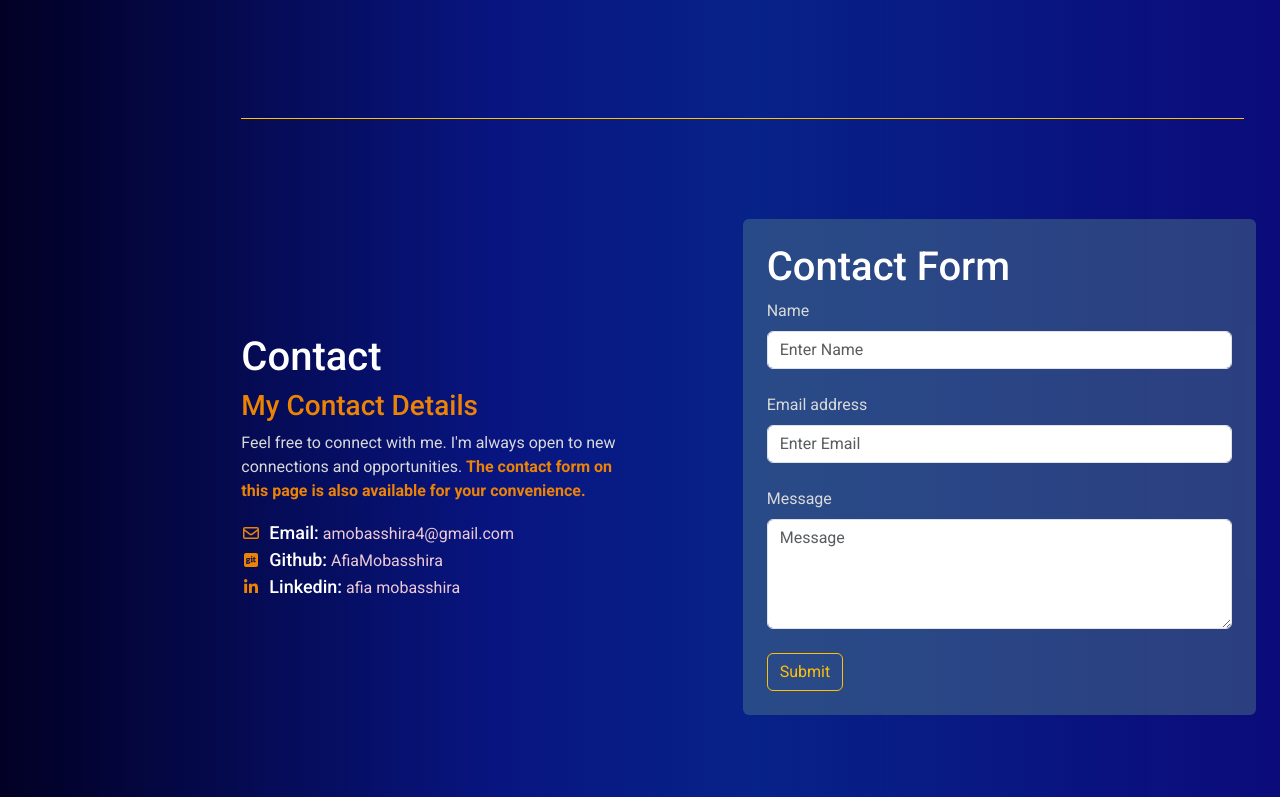
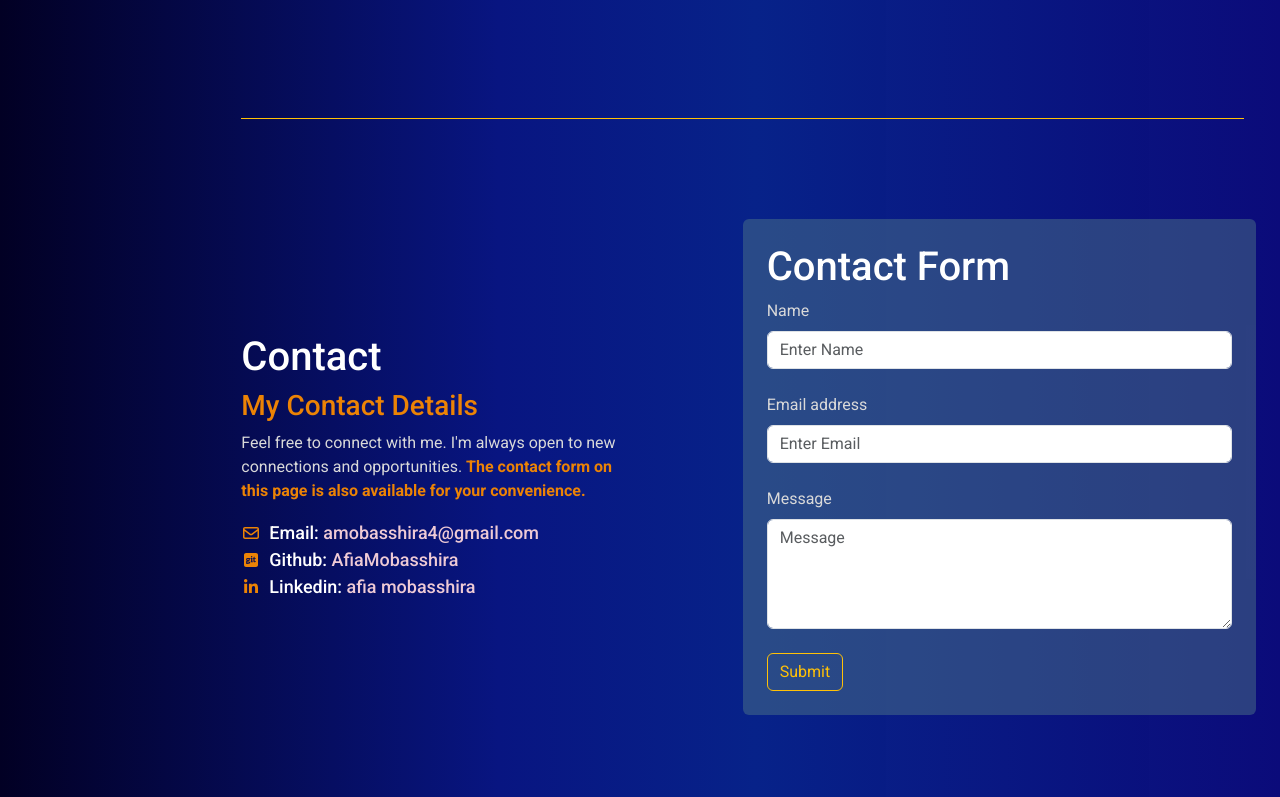
Before and after one commit to AfiaMobasshira/Portfolio, a plain HTML site: page index.html in a window 1280 px wide. Shown: the part 3780-4577 px from the top of the page. Drawn offline with nearby package versions, Linux system fonts and the light colour scheme.

Commit message:
adding links

```diff
--- a/css/style.css
+++ b/css/style.css
@@ -126,18 +126,18 @@ body{
 
 /*================ navbar menu dropdown ================*/
 .menu-dropdown{
-    background-color: #111;
+    background-color: #111111ed;
     width: 40%;
     z-index: 999;
-    top: 22%;
+    top: 25%;
     right: 0;
 }
 .hidden{
     display: none;
 }
-@media(max-width: 400px){
+@media(max-width: 800px){
     .menu-dropdown{
-        top: 18%;
+        top: 20%;
     }
 }
 
@@ -413,6 +413,13 @@ body{
 .contact .contact-details{
     width: 80%;
 }
+.contact .contact-details .contact-option a{
+    text-decoration: none;
+}
+.contact .contact-details .contact-option a:hover{
+    text-decoration: underline;
+    transition: all ease 0.3s;
+}
 .contact .contact-form{
     background-color: #5076877b;
 }
--- a/index.html
+++ b/index.html
@@ -28,7 +28,7 @@
                                     <path stroke="currentColor" stroke-linecap="round" stroke-width="2" d="M5 7h14M5 12h14M5 17h14"/>
                                 </svg>
                             </div>
-                            <ul id="dropdown" class="position-absolute menu-dropdown text-center p-4 hidden">
+                            <ul id="dropdown" class="position-fixed menu-dropdown text-center p-4 hidden">
                                 <li class="home text-color"><a href="#home">Home</a></li>
                                 <li><a href="#about">About</a></li>
                                 <li><a href="#portfolio">Project</a></li>
@@ -98,7 +98,7 @@
                             </p>
                             <div class="pt-2">
                                 <a href=""><button type="button" class="btn btn-outline-warning">Download CV</button></a>
-                                <a href="" class="ps-2"><button type="button" class="btn btn-outline-warning">Contact Me</button></a>
+                                <a href="#contact" class="ps-2"><button type="button" class="btn btn-outline-warning">Contact Me</button></a>
                             </div>
                         </div>
                         <div class="col-md-6 mx-auto">
@@ -210,11 +210,11 @@
                                     </p>
                                     <p>(There is home page and Sign In with facebook page available which is inside Sign In option).</p>
                                     <div class="text-center">
-                                        <a href="javascript;:" class="social-link-design"><svg class="w-6 h-6 text-white me-3" aria-hidden="true" xmlns="http://www.w3.org/2000/svg" width="32" height="32" fill="currentColor" viewBox="0 0 24 24">
+                                        <a href="https://github.com/AfiaMobasshira/Boro-Bazar" class="social-link-design"><svg class="w-6 h-6 text-white me-3" aria-hidden="true" xmlns="http://www.w3.org/2000/svg" width="32" height="32" fill="currentColor" viewBox="0 0 24 24">
                                             <path fill-rule="evenodd" d="M12.006 2a9.847 9.847 0 0 0-6.484 2.44 10.32 10.32 0 0 0-3.393 6.17 10.48 10.48 0 0 0 1.317 6.955 10.045 10.045 0 0 0 5.4 4.418c.504.095.683-.223.683-.494 0-.245-.01-1.052-.014-1.908-2.78.62-3.366-1.21-3.366-1.21a2.711 2.711 0 0 0-1.11-1.5c-.907-.637.07-.621.07-.621.317.044.62.163.885.346.266.183.487.426.647.71.135.253.318.476.538.655a2.079 2.079 0 0 0 2.37.196c.045-.52.27-1.006.635-1.37-2.219-.259-4.554-1.138-4.554-5.07a4.022 4.022 0 0 1 1.031-2.75 3.77 3.77 0 0 1 .096-2.713s.839-.275 2.749 1.05a9.26 9.26 0 0 1 5.004 0c1.906-1.325 2.74-1.05 2.74-1.05.37.858.406 1.828.101 2.713a4.017 4.017 0 0 1 1.029 2.75c0 3.939-2.339 4.805-4.564 5.058a2.471 2.471 0 0 1 .679 1.897c0 1.372-.012 2.477-.012 2.814 0 .272.18.592.687.492a10.05 10.05 0 0 0 5.388-4.421 10.473 10.473 0 0 0 1.313-6.948 10.32 10.32 0 0 0-3.39-6.165A9.847 9.847 0 0 0 12.007 2Z" clip-rule="evenodd"/>
                                           </svg>
                                         </a>
-                                        <a href="javascript;:" class="social-link-link-design"><svg class="w-6 h-6 text-white" aria-hidden="true" xmlns="http://www.w3.org/2000/svg" width="32" height="32" fill="none" viewBox="0 0 24 24">
+                                        <a href="https://afiamobasshira.github.io/Boro-Bazar/home" class="social-link-link-design"><svg class="w-6 h-6 text-white" aria-hidden="true" xmlns="http://www.w3.org/2000/svg" width="32" height="32" fill="none" viewBox="0 0 24 24">
                                             <path stroke="currentColor" stroke-linecap="round" stroke-linejoin="round" stroke-width="2" d="M13.213 9.787a3.391 3.391 0 0 0-4.795 0l-3.425 3.426a3.39 3.39 0 0 0 4.795 4.794l.321-.304m-.321-4.49a3.39 3.39 0 0 0 4.795 0l3.424-3.426a3.39 3.39 0 0 0-4.794-4.795l-1.028.961"/>
                                           </svg>
                                         </a>
@@ -249,11 +249,11 @@
                                     <h4 class="text-white">IK Log</h4>
                                     <p>A IK Teck Solution webpages which designed with html, css, Bootstrap. Here user can see about them, their service and also can contact them.</p>
                                     <div class="text-center">
-                                        <a href="javascript;:" class="social-link-design"><svg class="w-6 h-6 text-white me-3" aria-hidden="true" xmlns="http://www.w3.org/2000/svg" width="32" height="32" fill="currentColor" viewBox="0 0 24 24">
+                                        <a href="https://github.com/AfiaMobasshira/IK-Log" class="social-link-design"><svg class="w-6 h-6 text-white me-3" aria-hidden="true" xmlns="http://www.w3.org/2000/svg" width="32" height="32" fill="currentColor" viewBox="0 0 24 24">
                                             <path fill-rule="evenodd" d="M12.006 2a9.847 9.847 0 0 0-6.484 2.44 10.32 10.32 0 0 0-3.393 6.17 10.48 10.48 0 0 0 1.317 6.955 10.045 10.045 0 0 0 5.4 4.418c.504.095.683-.223.683-.494 0-.245-.01-1.052-.014-1.908-2.78.62-3.366-1.21-3.366-1.21a2.711 2.711 0 0 0-1.11-1.5c-.907-.637.07-.621.07-.621.317.044.62.163.885.346.266.183.487.426.647.71.135.253.318.476.538.655a2.079 2.079 0 0 0 2.37.196c.045-.52.27-1.006.635-1.37-2.219-.259-4.554-1.138-4.554-5.07a4.022 4.022 0 0 1 1.031-2.75 3.77 3.77 0 0 1 .096-2.713s.839-.275 2.749 1.05a9.26 9.26 0 0 1 5.004 0c1.906-1.325 2.74-1.05 2.74-1.05.37.858.406 1.828.101 2.713a4.017 4.017 0 0 1 1.029 2.75c0 3.939-2.339 4.805-4.564 5.058a2.471 2.471 0 0 1 .679 1.897c0 1.372-.012 2.477-.012 2.814 0 .272.18.592.687.492a10.05 10.05 0 0 0 5.388-4.421 10.473 10.473 0 0 0 1.313-6.948 10.32 10.32 0 0 0-3.39-6.165A9.847 9.847 0 0 0 12.007 2Z" clip-rule="evenodd"/>
                                           </svg>
                                         </a>
-                                        <a href="javascript;:" class="social-link-link-design">
+                                        <a href="https://afiamobasshira.github.io/IK-Log/home.html" class="social-link-link-design">
                                             <svg class="w-6 h-6 text-white" aria-hidden="true" xmlns="http://www.w3.org/2000/svg" width="32" height="32" fill="none" viewBox="0 0 24 24">
                                             <path stroke="currentColor" stroke-linecap="round" stroke-linejoin="round" stroke-width="2" d="M13.213 9.787a3.391 3.391 0 0 0-4.795 0l-3.425 3.426a3.39 3.39 0 0 0 4.795 4.794l.321-.304m-.321-4.49a3.39 3.39 0 0 0 4.795 0l3.424-3.426a3.39 3.39 0 0 0-4.794-4.795l-1.028.961"/>
                                           </svg>
@@ -269,11 +269,11 @@
                                     <h4 class="text-white">IK Coin</h4>
                                     <p>This page is about IK Coin. About their Finance, Roadmap, Client Review etc. Page designed with html, css, tailwind css and js.</p>
                                     <div class="text-center">
-                                        <a href="javascript;:" class="social-link-design"><svg class="w-6 h-6 text-white me-3" aria-hidden="true" xmlns="http://www.w3.org/2000/svg" width="32" height="32" fill="currentColor" viewBox="0 0 24 24">
+                                        <a href="https://github.com/AfiaMobasshira/IK-Coin" class="social-link-design"><svg class="w-6 h-6 text-white me-3" aria-hidden="true" xmlns="http://www.w3.org/2000/svg" width="32" height="32" fill="currentColor" viewBox="0 0 24 24">
                                             <path fill-rule="evenodd" d="M12.006 2a9.847 9.847 0 0 0-6.484 2.44 10.32 10.32 0 0 0-3.393 6.17 10.48 10.48 0 0 0 1.317 6.955 10.045 10.045 0 0 0 5.4 4.418c.504.095.683-.223.683-.494 0-.245-.01-1.052-.014-1.908-2.78.62-3.366-1.21-3.366-1.21a2.711 2.711 0 0 0-1.11-1.5c-.907-.637.07-.621.07-.621.317.044.62.163.885.346.266.183.487.426.647.71.135.253.318.476.538.655a2.079 2.079 0 0 0 2.37.196c.045-.52.27-1.006.635-1.37-2.219-.259-4.554-1.138-4.554-5.07a4.022 4.022 0 0 1 1.031-2.75 3.77 3.77 0 0 1 .096-2.713s.839-.275 2.749 1.05a9.26 9.26 0 0 1 5.004 0c1.906-1.325 2.74-1.05 2.74-1.05.37.858.406 1.828.101 2.713a4.017 4.017 0 0 1 1.029 2.75c0 3.939-2.339 4.805-4.564 5.058a2.471 2.471 0 0 1 .679 1.897c0 1.372-.012 2.477-.012 2.814 0 .272.18.592.687.492a10.05 10.05 0 0 0 5.388-4.421 10.473 10.473 0 0 0 1.313-6.948 10.32 10.32 0 0 0-3.39-6.165A9.847 9.847 0 0 0 12.007 2Z" clip-rule="evenodd"/>
                                           </svg>
                                         </a>
-                                        <a href="javascript;:" class="social-link-link-design">
+                                        <a href="https://afiamobasshira.github.io/IK-Coin/Coin/home" class="social-link-link-design">
                                             <svg class="w-6 h-6 text-white" aria-hidden="true" xmlns="http://www.w3.org/2000/svg" width="32" height="32" fill="none" viewBox="0 0 24 24">
                                             <path stroke="currentColor" stroke-linecap="round" stroke-linejoin="round" stroke-width="2" d="M13.213 9.787a3.391 3.391 0 0 0-4.795 0l-3.425 3.426a3.39 3.39 0 0 0 4.795 4.794l.321-.304m-.321-4.49a3.39 3.39 0 0 0 4.795 0l3.424-3.426a3.39 3.39 0 0 0-4.794-4.795l-1.028.961"/>
                                           </svg>
@@ -329,7 +329,7 @@
                                     <span class="d-flex gap-2">
                                         <svg class="w-6 h-6 primary-color" aria-hidden="true" xmlns="http://www.w3.org/2000/svg" width="24" height="24" fill="none" viewBox="0 0 24 24">
                                             <path stroke="currentColor" stroke-linecap="round" stroke-linejoin="round" stroke-width="2" d="M16.153 19 21 12l-4.847-7H3l4.848 7L3 19h13.153Z"/>
-                                          </svg>
+                                        </svg>
                                         <h5 class="text-white">Boro Bazar e-commerce website (10 May, 2022)</h5>
                                     </span>
                                     <p>Technologies : HTML, CSS, Tailwind CSS, JS.</p>
@@ -337,13 +337,13 @@
                                         <br>(There is home page and Sign In with facebook page available which is inside Sign In option).
                                     </p>
                                     <div class="pt-2 d-flex gap-3">
-                                        <a href="javascript;:" class="text-decoration-none git-link-btn git-link rounded-1">
+                                        <a href="https://github.com/AfiaMobasshira/Boro-Bazar" class="text-decoration-none git-link-btn git-link rounded-1">
                                             <span class="primary-font-size pe-1">Code</span>
                                             <svg class="w-6 h-6" aria-hidden="true" xmlns="http://www.w3.org/2000/svg" width="22" height="22" fill="currentColor" viewBox="0 0 24 24">
                                                 <path fill-rule="evenodd" d="M12.006 2a9.847 9.847 0 0 0-6.484 2.44 10.32 10.32 0 0 0-3.393 6.17 10.48 10.48 0 0 0 1.317 6.955 10.045 10.045 0 0 0 5.4 4.418c.504.095.683-.223.683-.494 0-.245-.01-1.052-.014-1.908-2.78.62-3.366-1.21-3.366-1.21a2.711 2.711 0 0 0-1.11-1.5c-.907-.637.07-.621.07-.621.317.044.62.163.885.346.266.183.487.426.647.71.135.253.318.476.538.655a2.079 2.079 0 0 0 2.37.196c.045-.52.27-1.006.635-1.37-2.219-.259-4.554-1.138-4.554-5.07a4.022 4.022 0 0 1 1.031-2.75 3.77 3.77 0 0 1 .096-2.713s.839-.275 2.749 1.05a9.26 9.26 0 0 1 5.004 0c1.906-1.325 2.74-1.05 2.74-1.05.37.858.406 1.828.101 2.713a4.017 4.017 0 0 1 1.029 2.75c0 3.939-2.339 4.805-4.564 5.058a2.471 2.471 0 0 1 .679 1.897c0 1.372-.012 2.477-.012 2.814 0 .272.18.592.687.492a10.05 10.05 0 0 0 5.388-4.421 10.473 10.473 0 0 0 1.313-6.948 10.32 10.32 0 0 0-3.39-6.165A9.847 9.847 0 0 0 12.007 2Z" clip-rule="evenodd"/>
                                             </svg>
                                         </a>
-                                        <a href="javascript;:" class="text-decoration-none git-link-btn git-link rounded-1">
+                                        <a href="https://afiamobasshira.github.io/Boro-Bazar/home" class="text-decoration-none git-link-btn git-link rounded-1">
                                             <span class="primary-font-size pe-1">Live link</span>
                                             <svg class="w-6 h-6" aria-hidden="true" xmlns="http://www.w3.org/2000/svg" width="24" height="24" fill="none" viewBox="0 0 24 24">
                                                 <path stroke="currentColor" stroke-linecap="round" stroke-linejoin="round" stroke-width="2" d="M13.213 9.787a3.391 3.391 0 0 0-4.795 0l-3.425 3.426a3.39 3.39 0 0 0 4.795 4.794l.321-.304m-.321-4.49a3.39 3.39 0 0 0 4.795 0l3.424-3.426a3.39 3.39 0 0 0-4.794-4.795l-1.028.961"/>
@@ -362,13 +362,13 @@
                                     <p>This page design is about IK Coin. About their Finance, Roadmap, Client Review etc.
                                     </p>
                                     <div class="pt-2 d-flex gap-3">
-                                        <a href="javascript;:" class="text-decoration-none git-link-btn git-link rounded-1">
+                                        <a href="https://github.com/AfiaMobasshira/IK-Coin" class="text-decoration-none git-link-btn git-link rounded-1">
                                             <span class="primary-font-size pe-1">Code</span>
                                             <svg class="w-6 h-6" aria-hidden="true" xmlns="http://www.w3.org/2000/svg" width="22" height="22" fill="currentColor" viewBox="0 0 24 24">
                                                 <path fill-rule="evenodd" d="M12.006 2a9.847 9.847 0 0 0-6.484 2.44 10.32 10.32 0 0 0-3.393 6.17 10.48 10.48 0 0 0 1.317 6.955 10.045 10.045 0 0 0 5.4 4.418c.504.095.683-.223.683-.494 0-.245-.01-1.052-.014-1.908-2.78.62-3.366-1.21-3.366-1.21a2.711 2.711 0 0 0-1.11-1.5c-.907-.637.07-.621.07-.621.317.044.62.163.885.346.266.183.487.426.647.71.135.253.318.476.538.655a2.079 2.079 0 0 0 2.37.196c.045-.52.27-1.006.635-1.37-2.219-.259-4.554-1.138-4.554-5.07a4.022 4.022 0 0 1 1.031-2.75 3.77 3.77 0 0 1 .096-2.713s.839-.275 2.749 1.05a9.26 9.26 0 0 1 5.004 0c1.906-1.325 2.74-1.05 2.74-1.05.37.858.406 1.828.101 2.713a4.017 4.017 0 0 1 1.029 2.75c0 3.939-2.339 4.805-4.564 5.058a2.471 2.471 0 0 1 .679 1.897c0 1.372-.012 2.477-.012 2.814 0 .272.18.592.687.492a10.05 10.05 0 0 0 5.388-4.421 10.473 10.473 0 0 0 1.313-6.948 10.32 10.32 0 0 0-3.39-6.165A9.847 9.847 0 0 0 12.007 2Z" clip-rule="evenodd"/>
                                             </svg>
                                         </a>
-                                        <a href="javascript;:" class="text-decoration-none git-link-btn git-link rounded-1">
+                                        <a href="https://afiamobasshira.github.io/IK-Coin/Coin/home" class="text-decoration-none git-link-btn git-link rounded-1">
                                             <span class="primary-font-size pe-1">Live link</span>
                                             <svg class="w-6 h-6" aria-hidden="true" xmlns="http://www.w3.org/2000/svg" width="24" height="24" fill="none" viewBox="0 0 24 24">
                                                 <path stroke="currentColor" stroke-linecap="round" stroke-linejoin="round" stroke-width="2" d="M13.213 9.787a3.391 3.391 0 0 0-4.795 0l-3.425 3.426a3.39 3.39 0 0 0 4.795 4.794l.321-.304m-.321-4.49a3.39 3.39 0 0 0 4.795 0l3.424-3.426a3.39 3.39 0 0 0-4.794-4.795l-1.028.961"/>
@@ -412,13 +412,13 @@
                                     <p>A IK Teck Solution webpages. Here user can see about them, their service and also can contact them.
                                     </p>
                                     <div class="pt-2 d-flex gap-3">
-                                        <a href="javascript;:" class="text-decoration-none git-link-btn git-link rounded-1">
+                                        <a href="https://github.com/AfiaMobasshira/IK-Log" class="text-decoration-none git-link-btn git-link rounded-1">
                                             <span class="primary-font-size pe-1">Code</span>
                                             <svg class="w-6 h-6" aria-hidden="true" xmlns="http://www.w3.org/2000/svg" width="22" height="22" fill="currentColor" viewBox="0 0 24 24">
                                                 <path fill-rule="evenodd" d="M12.006 2a9.847 9.847 0 0 0-6.484 2.44 10.32 10.32 0 0 0-3.393 6.17 10.48 10.48 0 0 0 1.317 6.955 10.045 10.045 0 0 0 5.4 4.418c.504.095.683-.223.683-.494 0-.245-.01-1.052-.014-1.908-2.78.62-3.366-1.21-3.366-1.21a2.711 2.711 0 0 0-1.11-1.5c-.907-.637.07-.621.07-.621.317.044.62.163.885.346.266.183.487.426.647.71.135.253.318.476.538.655a2.079 2.079 0 0 0 2.37.196c.045-.52.27-1.006.635-1.37-2.219-.259-4.554-1.138-4.554-5.07a4.022 4.022 0 0 1 1.031-2.75 3.77 3.77 0 0 1 .096-2.713s.839-.275 2.749 1.05a9.26 9.26 0 0 1 5.004 0c1.906-1.325 2.74-1.05 2.74-1.05.37.858.406 1.828.101 2.713a4.017 4.017 0 0 1 1.029 2.75c0 3.939-2.339 4.805-4.564 5.058a2.471 2.471 0 0 1 .679 1.897c0 1.372-.012 2.477-.012 2.814 0 .272.18.592.687.492a10.05 10.05 0 0 0 5.388-4.421 10.473 10.473 0 0 0 1.313-6.948 10.32 10.32 0 0 0-3.39-6.165A9.847 9.847 0 0 0 12.007 2Z" clip-rule="evenodd"/>
                                             </svg>
                                         </a>
-                                        <a href="javascript;:" class="text-decoration-none git-link-btn git-link rounded-1">
+                                        <a href="https://afiamobasshira.github.io/IK-Log/home.html" class="text-decoration-none git-link-btn git-link rounded-1">
                                             <span class="primary-font-size pe-1">Live link</span>
                                             <svg class="w-6 h-6" aria-hidden="true" xmlns="http://www.w3.org/2000/svg" width="24" height="24" fill="none" viewBox="0 0 24 24">
                                                 <path stroke="currentColor" stroke-linecap="round" stroke-linejoin="round" stroke-width="2" d="M13.213 9.787a3.391 3.391 0 0 0-4.795 0l-3.425 3.426a3.39 3.39 0 0 0 4.795 4.794l.321-.304m-.321-4.49a3.39 3.39 0 0 0 4.795 0l3.424-3.426a3.39 3.39 0 0 0-4.794-4.795l-1.028.961"/>
@@ -453,18 +453,19 @@
                                     <h2 class="text-white">Contact</h2>
                                     <h4 class="primary-color">My Contact Details</h4>
                                     <p>Feel free to connect with me. I'm always open to new connections and opportunities. <span class="primary-color font-600">The contact form on this page is also available for your convenience.</span></p>
-                                    <div>
+                                    <div class="contact-option">
                                         <div class="d-flex gap-2 align-items-center">
                                             <i class="fa-regular fa-envelope primary-color"></i>
-                                            <span class="secondary-color"><span class="font-500 primary-font-size text-white">Email:</span> amobasshira4@gmail.com</span>
+                                            <span class="font-500 primary-font-size text-white">Email:
+                                            <a href="javascript;:" class="secondary-color">amobasshira4@gmail.com</a></span>
                                         </div>
                                         <div class="d-flex gap-2 align-items-center">
                                             <i class="fa-brands fa-square-git primary-color"></i>
-                                            <span class="secondary-color"><span class="font-500 primary-font-size text-white">Github:</span> AfiaMobasshira</span>
+                                            <span class="font-500 primary-font-size text-white">Github: <a href="https://github.com/AfiaMobasshira" class="secondary-color">AfiaMobasshira</a></span>
                                         </div>
                                         <div class="d-flex gap-2 align-items-center">
                                             <i class="fa-brands fa-linkedin-in primary-color"></i>
-                                            <span class="secondary-color"><span class="font-500 primary-font-size text-white">Linkedin:</span> afia mobasshira</span>
+                                            <span class="font-500 primary-font-size text-white">Linkedin: <a href="javascript;:" class="secondary-color">afia mobasshira</a></span>
                                         </div>
                                     </div>
                                 </div>
```
